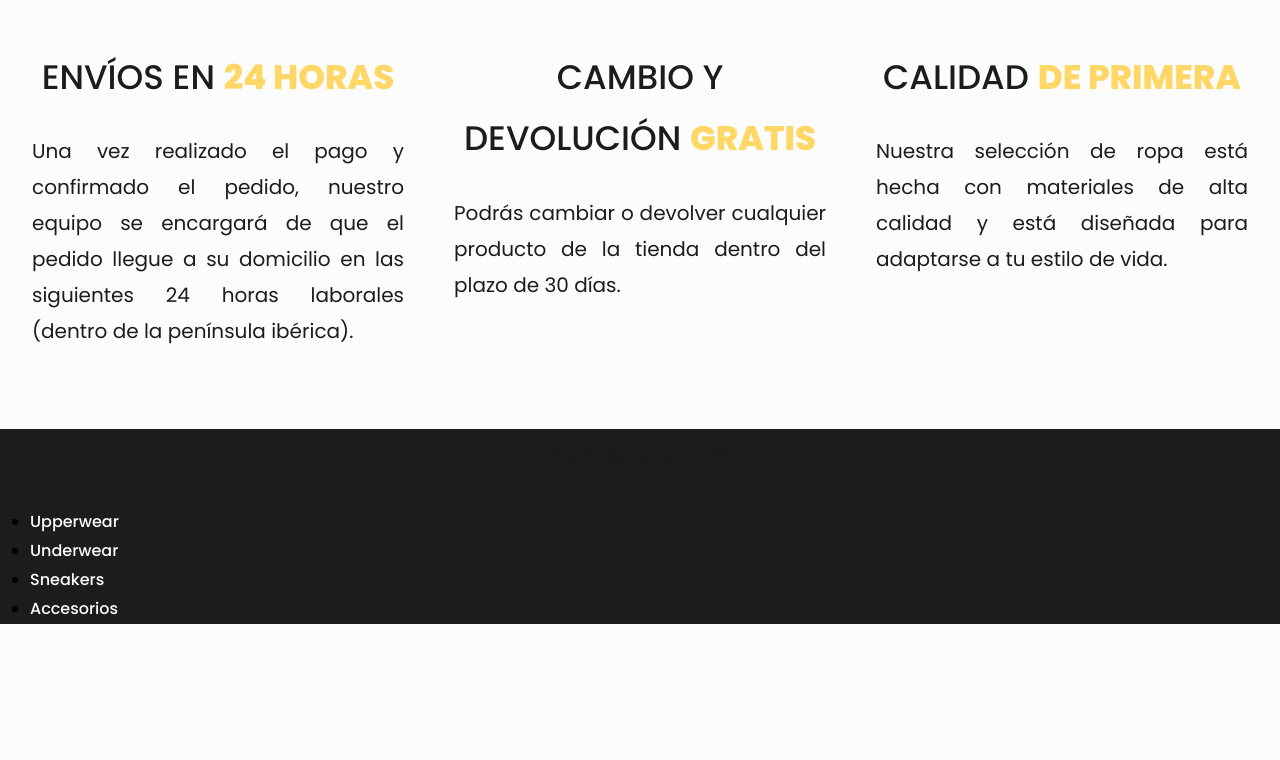
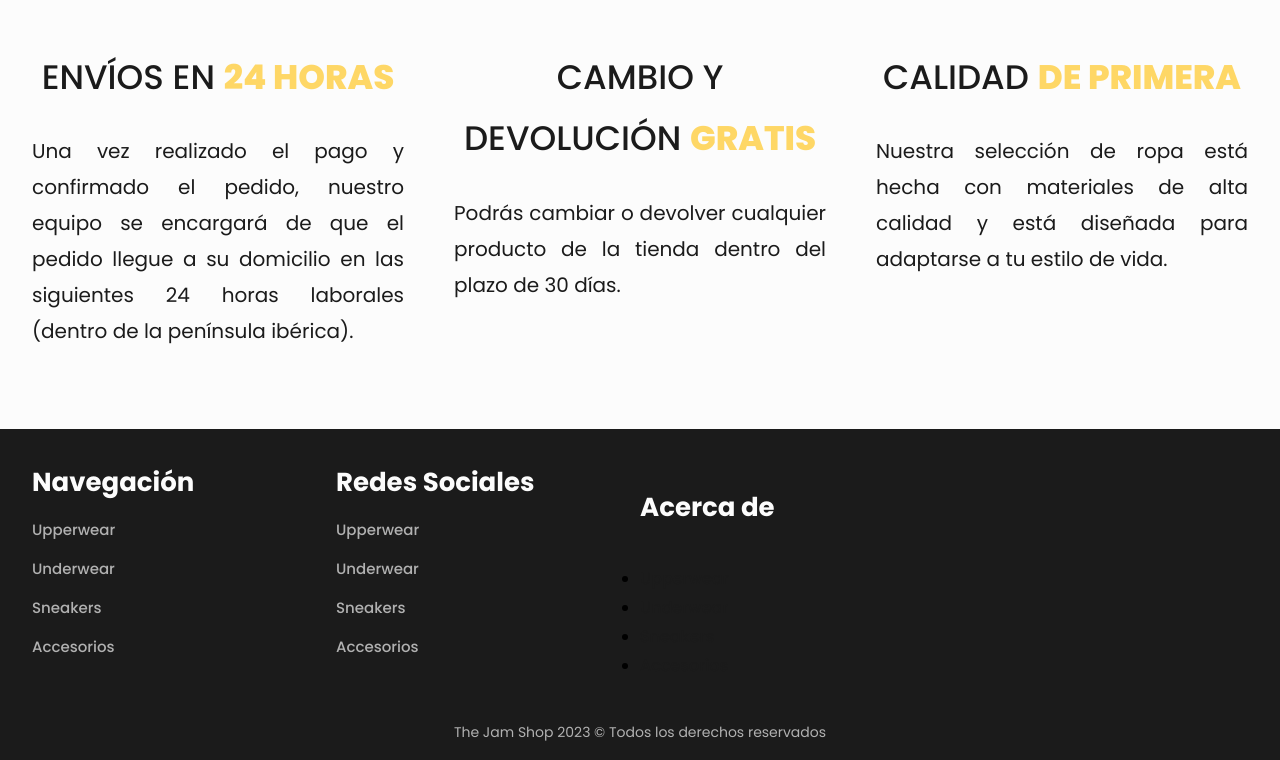
Before and after one commit to javierlnmn/the-jam-store-diseno, a website: page index.html in a window 1280 px wide. Shown: the part 1906-2666 px from the top of the page. Before the commit the page ends 2530 px from the top, so only its background shows below. Drawn offline with Linux system fonts and the light colour scheme.

Commit message:
Footer y cambios varios

```diff
--- a/index.html
+++ b/index.html
@@ -20,16 +20,16 @@
         <nav>
             <ul class="navegacion-principal">
                 <li class="opcion-menu">
-                    <a class="enlace" href="#">Upperwear</a>
+                    <a href="#">Upperwear</a>
                 </li>
                 <li class="opcion-menu">
-                    <a class="enlace" href="#">Underwear</a>
+                    <a href="#">Underwear</a>
                 </li>
                 <li class="opcion-menu">
-                    <a class="enlace" href="#">Sneakers</a>
+                    <a href="#">Sneakers</a>
                 </li>
                 <li class="opcion-menu">
-                    <a class="enlace" href="#">Accesorios</a>
+                    <a href="#">Accesorios</a>
                 </li>
             </ul>
         </nav>
@@ -78,7 +78,6 @@
 
             <video autoplay muted loop>
                 <source src="media/vid/video-fondo.webm" type="video/webm">
-                <source src="media/vid/video-fondo.mp4" type="video/mp4">
 
             </video>
 
@@ -163,22 +162,63 @@
 
     <footer class="pie-pagina">
 
-        <div class="seccion-pie-pagina">
-            <h3>Navegación</h3>
+        <div class="contenedor contenedor-footer">
+            <div class="navegacion">
+                <h4>Navegación</h4>
                 <ul>
                     <li>
-                    <a class="enlace_blanco" href="#">Upperwear</a>
+                        <a class="enlace" href="#">Upperwear</a>
                     </li>
                     <li>
-                    <a class="enlace_blanco" href="#">Underwear</a>
+                        <a class="enlace" href="#">Underwear</a>
                     </li>
                     <li>
-                    <a class="enlace_blanco" href="#">Sneakers</a>
+                        <a class="enlace" href="#">Sneakers</a>
                     </li>
                     <li>
-                    <a class="enlace_blanco" href="#">Accesorios</a>
+                        <a class="enlace" href="#">Accesorios</a>
                     </li>
                 </ul>
+            </div>
+
+            <div class="navegacion">
+                <h4>Redes Sociales</h4>
+                <ul>
+                    <li>
+                        <a class="enlace" href="#">Upperwear</a>
+                    </li>
+                    <li>
+                        <a class="enlace" href="#">Underwear</a>
+                    </li>
+                    <li>
+                        <a class="enlace" href="#">Sneakers</a>
+                    </li>
+                    <li>
+                        <a class="enlace" href="#">Accesorios</a>
+                    </li>
+                </ul>
+            </div>
+
+            <div class="otros seccion-doble">
+                <h4>Acerca de</h4>
+                <ul>
+                    <li>
+                        <a class="enlace" href="#">Upperwear</a>
+                    </li>
+                    <li>
+                        <a class="enlace" href="#">Underwear</a>
+                    </li>
+                    <li>
+                        <a class="enlace" href="#">Sneakers</a>
+                    </li>
+                    <li>
+                        <a class="enlace" href="#">Accesorios</a>
+                    </li>
+                </ul>
+            </div>
+
+            <p class="texto-derechos-reservados">The Jam Shop 2023 &copy; Todos los derechos reservados</p>
+
         </div>
 
     </footer>
--- a/style/scss/base/_globales.scss
+++ b/style/scss/base/_globales.scss
@@ -24,7 +24,8 @@ h2,
 h3,
 h4,
 h5,
-p {
+p,
+a {
     color: $negro;
 }
 
--- a/style/scss/base/_variables.scss
+++ b/style/scss/base/_variables.scss
@@ -13,7 +13,8 @@ $desktop: 1024px;
 
 // Colores
 $blanco: #FCFCFC;
-$negro: #1C1C1C;
+$gris: #b1b1b1;
+$negro: #1B1B1B;
 $amarillo: #FED766;
 $amarillo-gradiente: linear-gradient(to right bottom, #fed766, #fedd7d, #ffe394, #ffe9aa, #ffefc0);
 $azul: #009FB7;
--- a/style/scss/common/_utils.scss
+++ b/style/scss/common/_utils.scss
@@ -40,11 +40,5 @@
 }
 
 .enlace {
-    color: $negro;
     @include estilo-enlace;
 }
-
-.enlace_blanco {
-    color: $blanco;
-    @include estilo-enlace;
-}
--- a/style/scss/layouts/cabecera/_cabeceraOnScroll.scss
+++ b/style/scss/layouts/cabecera/_cabeceraOnScroll.scss
@@ -5,6 +5,7 @@
     .navegacion-principal .opcion-menu {
         a {
             color: $blanco;
+            @include estilo-enlace;
         }
 
         .enlace-busqueda svg {
--- a/style/scss/layouts/cabecera/_navegacionPrincipal.scss
+++ b/style/scss/layouts/cabecera/_navegacionPrincipal.scss
@@ -13,9 +13,8 @@
 
             a {
 
+                color: $negro;
                 @include estilo-enlace;
-
-                color: $negro;
 
                 &.enlace-busqueda {
                     svg {
--- a/style/scss/layouts/piePagina/_piePagina.scss
+++ b/style/scss/layouts/piePagina/_piePagina.scss
@@ -1,5 +1,55 @@
 .pie-pagina {
     margin-top: 6rem;
-    padding: 0 3rem;
     background-color: $negro;
+    padding-top: 2rem;
+
+
+    & >h1,
+    h2,
+    h3,
+    h4 {
+        color: $blanco;
+    }
+
+
+    .contenedor-footer {
+        display: grid;
+        grid-template-columns: repeat(4, 1fr);
+
+        .navegacion {
+            h4 {
+                font-weight: $bold;
+                text-align: left;
+                margin: 1rem 0;
+            }
+
+            ul {
+                display: flex;
+                flex-direction: column;
+                gap: 1rem;
+
+                li {
+                    list-style: none;
+
+                    a {
+                        color: $gris;
+                        font-size: 1.5rem;
+                    }
+                }
+            }
+        }
+
+        .seccion-doble {
+            grid-column: span 2;
+        }
+
+        .texto-derechos-reservados {
+            color: $gris;
+            grid-column: 1 / -1;
+            text-align: center;
+            font-size: 1.4rem;
+            margin-top: 4rem;
+        }
+    }
+
 }
```
Also changed, not shown: style/css/app.css. Lines whose indentation alone changed are shown as unchanged.
